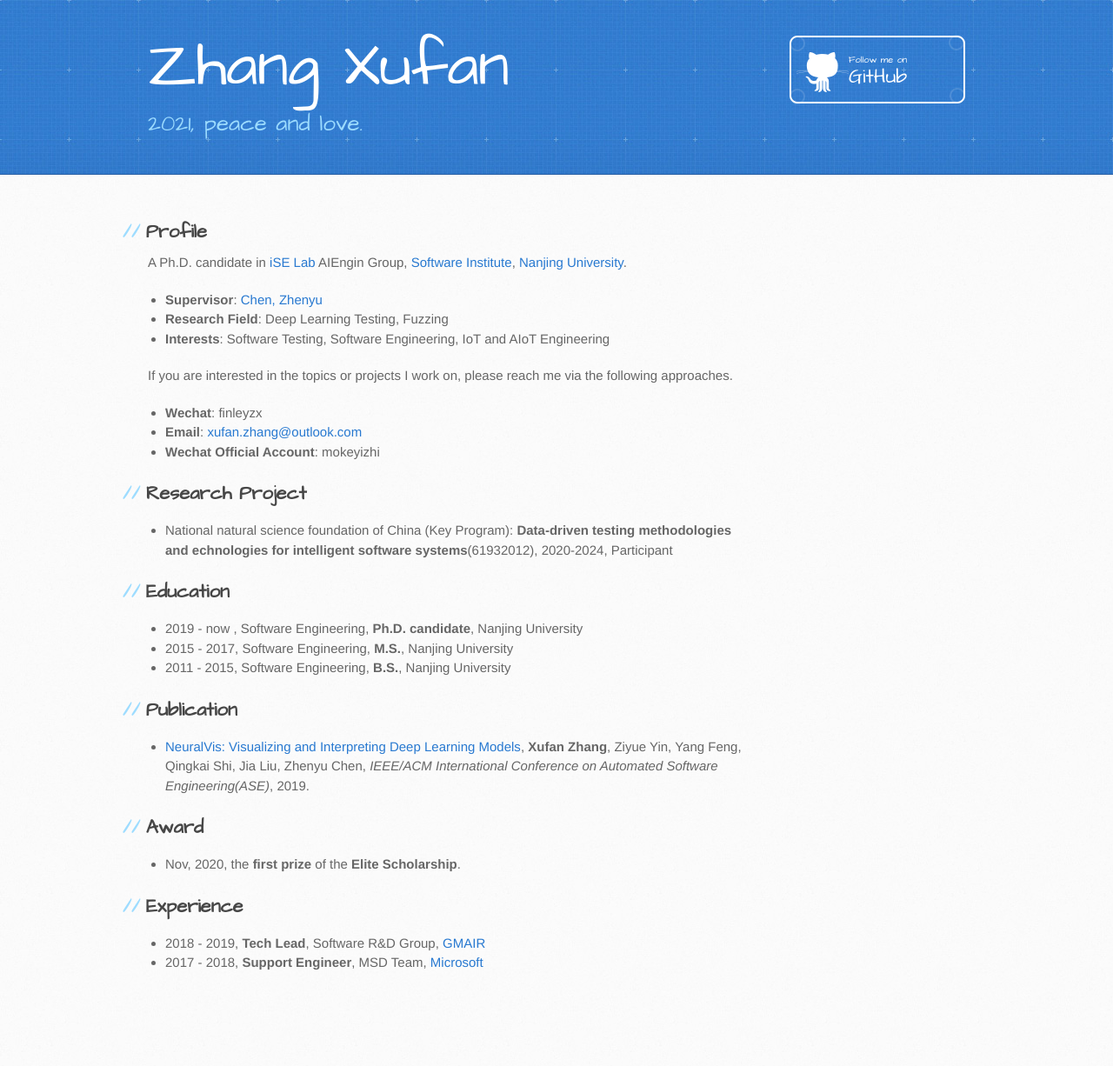
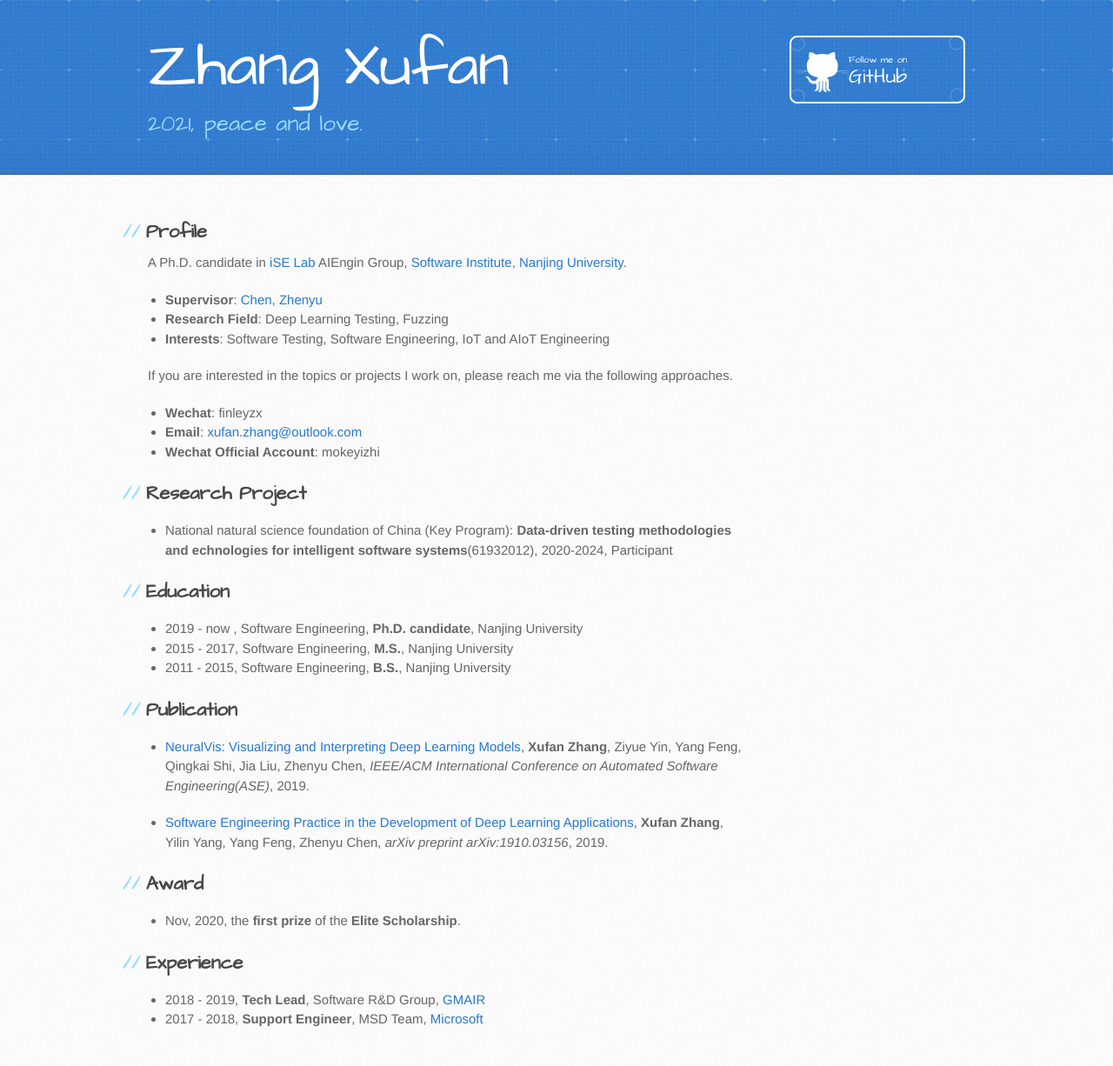
Before and after one commit to sunshinezxf/sunshinezxf.github.io, a Jekyll site: the page built from index.md, in a window 1280 px wide. Shown: the whole page at 87% size. Built offline with Jekyll 4.4.1, drawn with Linux system fonts in a browser that asks for light colours; our own code applies the rules of GitHub Pages for plain Markdown files; before the commit the page ends 1161 px from its top, so only the background shows below that.

Commit message:
add seip

```diff
--- a/index.md
+++ b/index.md
@@ -25,6 +25,8 @@ If you are interested in the topics or projects I work on, please reach me via t
 
 - [NeuralVis: Visualizing and Interpreting Deep Learning Models](https://arxiv.org/pdf/1906.00690.pdf), **Xufan Zhang**, Ziyue Yin, Yang Feng, Qingkai Shi, Jia Liu, Zhenyu Chen, _IEEE/ACM International Conference on Automated Software Engineering(ASE)_, 2019.
 
+- [Software Engineering Practice in the Development of Deep Learning Applications](https://arxiv.org/pdf/1910.03156.pdf), **Xufan Zhang**, Yilin Yang, Yang Feng, Zhenyu Chen, _arXiv preprint arXiv:1910.03156_, 2019.
+
 ## Award
 
 - Nov, 2020, the **first prize** of the **Elite Scholarship**.
```
